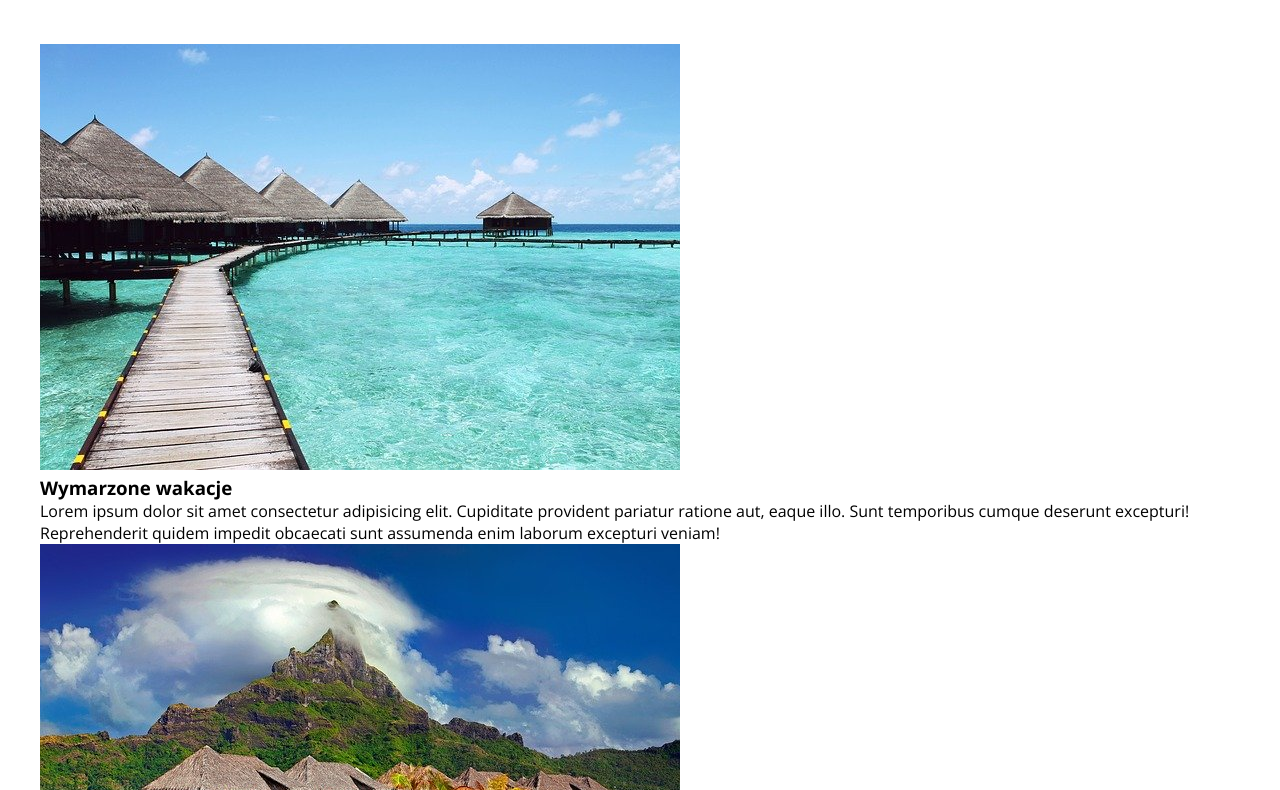
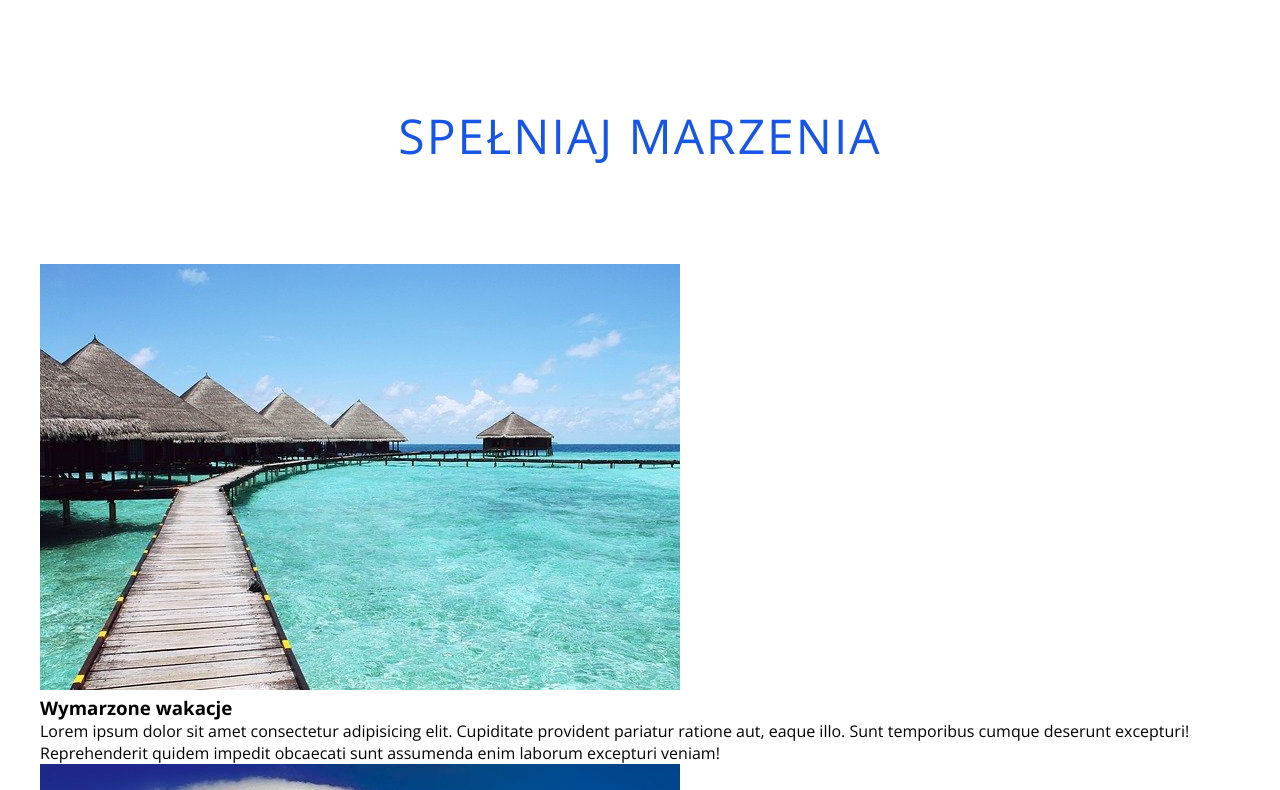
Before and after one commit to Herakles-cyber/Tropical-Paradise-projekt2, a plain HTML site: page index.html in a window 1280 px wide. Shown: the part 657-1447 px from the top of the page. Drawn offline with nearby package versions, Linux system fonts and the light colour scheme.

Commit message:
added styles in components.scss

```diff
--- a/sass/_components.scss
+++ b/sass/_components.scss
@@ -59,3 +59,27 @@
     color: $main-color;
     letter-spacing: 2px;
 }
+
+.section-padding {
+    padding: 6em 2em;
+}
+
+@media(min-width: 768px) {
+    .section-heading {
+        font-size: 3.6rem;
+    }
+
+    .section-padding {
+        padding: 8em 2em;
+    }
+}
+
+@media(min-width: 992px) {
+    .section-heading {
+        font-size: 4.8rem;
+    }
+
+    .section-padding {
+        padding: 10em 2em;
+    }
+}
--- a/sass/main.scss
+++ b/sass/main.scss
@@ -181,6 +181,10 @@ body {
     }
 }
 
+// MAIN
+// DREAM SECTION
+
+
 
 // =============================================
 // MEDIA
```
Also changed, not shown: css/main.css, 1 other file.
